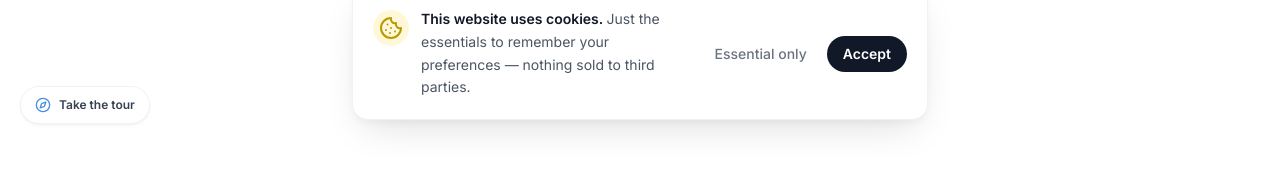
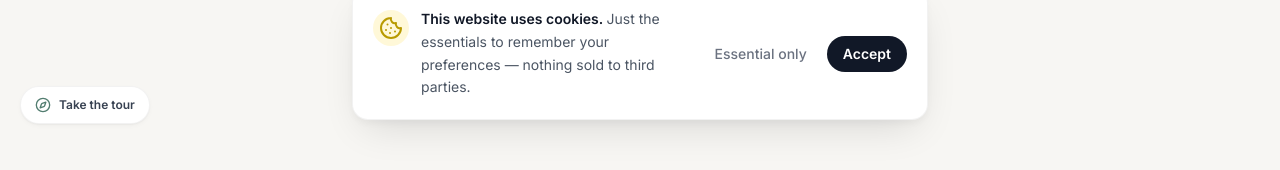
Before and after one commit to Yatin-x017/probable-system, a React (Vite) app: page /work in a window 1280 px wide. Shown: the part 656-826 px from the top of the page. Built offline with nearby package versions, Linux system fonts and the light colour scheme; no server answers; the database is empty.

Commit message:
Refine Yats portfolio visual system

```diff
--- a/src/index.css
+++ b/src/index.css
@@ -7,8 +7,8 @@
 @layer base {
   :root {
     /* Base surface colors */
-    --background: 0 0% 100%;
-    --foreground: 220 15% 15%;
+    --background: 40 22% 96%;
+    --foreground: 160 11% 14%;
     --card: 0 0% 100%;
     --card-foreground: 220 15% 15%;
     --popover: 0 0% 100%;
@@ -19,24 +19,24 @@
     --primary-foreground: 0 0% 98%;
 
     /* Secondary — light grey surface */
-    --secondary: 210 20% 98%;
-    --secondary-foreground: 220 15% 15%;
+    --secondary: 40 20% 94%;
+    --secondary-foreground: 160 11% 14%;
 
     /* Muted — subtle grey */
-    --muted: 210 20% 96%;
-    --muted-foreground: 220 10% 45%;
+    --muted: 42 17% 92%;
+    --muted-foreground: 155 6% 43%;
 
     /* Accent — sky blue as default accent */
-    --accent: 214 72% 59%;
+    --accent: 163 23% 48%;
     --accent-foreground: 0 0% 100%;
 
     /* Destructive — coral red */
     --destructive: 0 100% 71%;
     --destructive-foreground: 0 0% 100%;
 
-    --border: 220 13% 90%;
-    --input: 220 13% 90%;
-    --ring: 214 72% 59%;
+    --border: 40 12% 87%;
+    --input: 40 12% 87%;
+    --ring: 163 23% 48%;
     --radius: 0.625rem;
 
     /* Sidebar colors */
@@ -66,15 +66,15 @@
 
 /* Utility classes for the 4 playful accent colors */
 @layer utilities {
-  .bg-sky { background-color: #4A90E2; }
+  .bg-sky { background-color: #5d8b7d; }
   .bg-coral { background-color: #FF6B6B; }
   .bg-sunny { background-color: #FFD93D; }
   .bg-fresh { background-color: #6BCB77; }
-  .text-sky { color: #4A90E2; }
+  .text-sky { color: #527d70; }
   .text-coral { color: #FF6B6B; }
   .text-sunny { color: #B89A00; }
   .text-fresh { color: #2D7A38; }
-  .border-sky { border-color: #4A90E2; }
+  .border-sky { border-color: #5d8b7d; }
   .border-coral { border-color: #FF6B6B; }
   .border-sunny { border-color: #FFD93D; }
   .border-fresh { border-color: #6BCB77; }
@@ -97,36 +97,4 @@
     }
   }
 
-  /* Frosted-glass text for the hero heading.
-     Note: this used to be background-clip: text + backdrop-filter, sampling
-     whatever sits behind the glyphs (the WebGL hero spheres) and blurring
-     it. That combination is unreliable over a live WebGL canvas — Chrome
-     doesn't always composite the backdrop sample cleanly, so instead of a
-     soft blur through the letter shapes it rendered as blocky, jittery
-     rectangles that made the heading hard to read. This version keeps the
-     effect scoped to the glyphs only (still via background-clip: text) but
-     fakes the "glass" with a fixed gradient + soft shadow instead of a live
-     blur sample, so it reads as frosted glass and renders identically no
-     matter what's moving underneath it. */
-  .frosted-text {
-    color: rgb(255 255 255 / 0.96);
-    background-image: linear-gradient(
-      180deg,
-      rgb(255 255 255 / 1) 0%,
-      rgb(255 255 255 / 0.88) 100%
-    );
-    -webkit-background-clip: text;
-    background-clip: text;
-    -webkit-text-stroke: 1px rgb(255 255 255 / 0.4);
-    filter: drop-shadow(0 1px 2px rgb(0 0 0 / 0.18)) drop-shadow(0 10px 28px rgb(0 0 0 / 0.16));
-  }
-  .frosted-text--muted {
-    color: rgb(255 255 255 / 0.7);
-    background-image: linear-gradient(
-      180deg,
-      rgb(255 255 255 / 0.78) 0%,
-      rgb(255 255 255 / 0.55) 100%
-    );
-    -webkit-text-stroke: 1px rgb(255 255 255 / 0.22);
-  }
 }
```
